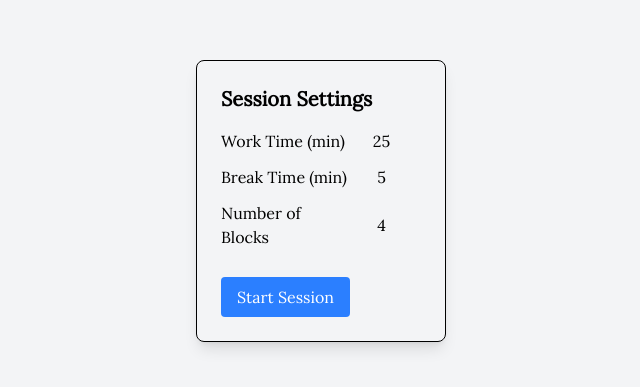
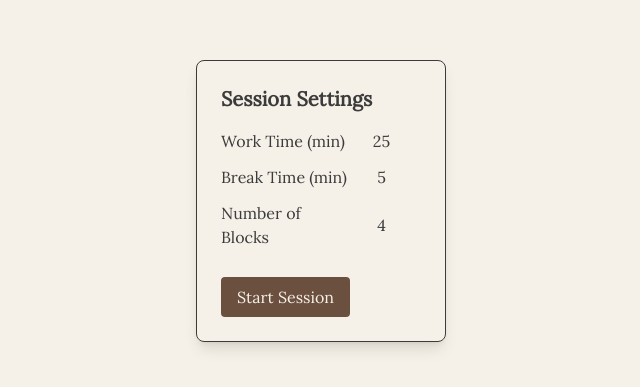
Before and after one commit to ishi-pishi/brainhaven, a React (Vite) app in the folder frontend/: page / in a window 1280 px wide. Shown: the part 199-586 px from the top of the page, without its empty margins (319-959 px from the left). Built offline with nearby package versions, Linux system fonts and the light colour scheme.

Commit message:
Add colors

```diff
--- a/frontend/src/index.css
+++ b/frontend/src/index.css
@@ -1,7 +1,28 @@
 @import "tailwindcss";
 
-
-/* global override */
 body {
   font-family: 'Lora', serif !important;
+  background-color: var(--bg);
+  color: var(--text);
 }
+
+:root {
+  --bg: #F5F1E8;
+  --text: #3b3b3b;
+  --accent: #6B4F3F;
+  --accent-2: #8B5E3C;
+  --border: #D8D2C4;
+}
+
+button {
+  background: var(--accent);
+  color: var(--bg);
+}
+
+hr {
+  border-color: var(--border);
+}
+
+.secondary {
+  color: var(--accent-2);
+}
--- a/frontend/src/pages/SettingsMenuPage.tsx
+++ b/frontend/src/pages/SettingsMenuPage.tsx
@@ -2,7 +2,7 @@ import { SettingsMenu } from "../components/setSettings/SettingsMenu";
 
 export function SettingsMenuPage() {
   return (
-    <div className="flex justify-center items-center min-h-screen bg-gray-100">
+    <div className="flex justify-center items-center min-h-screen">
       <SettingsMenu />
     </div>
   );
```
